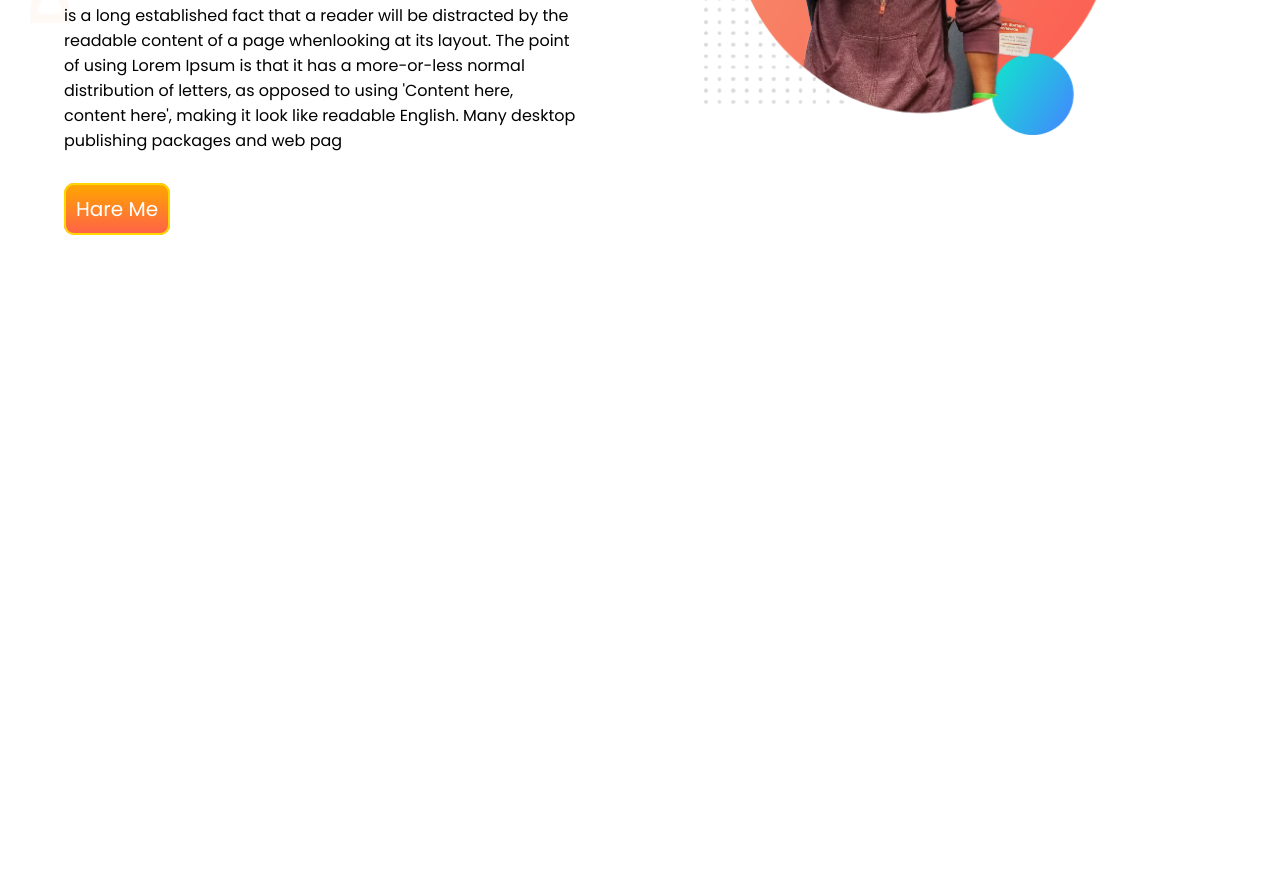
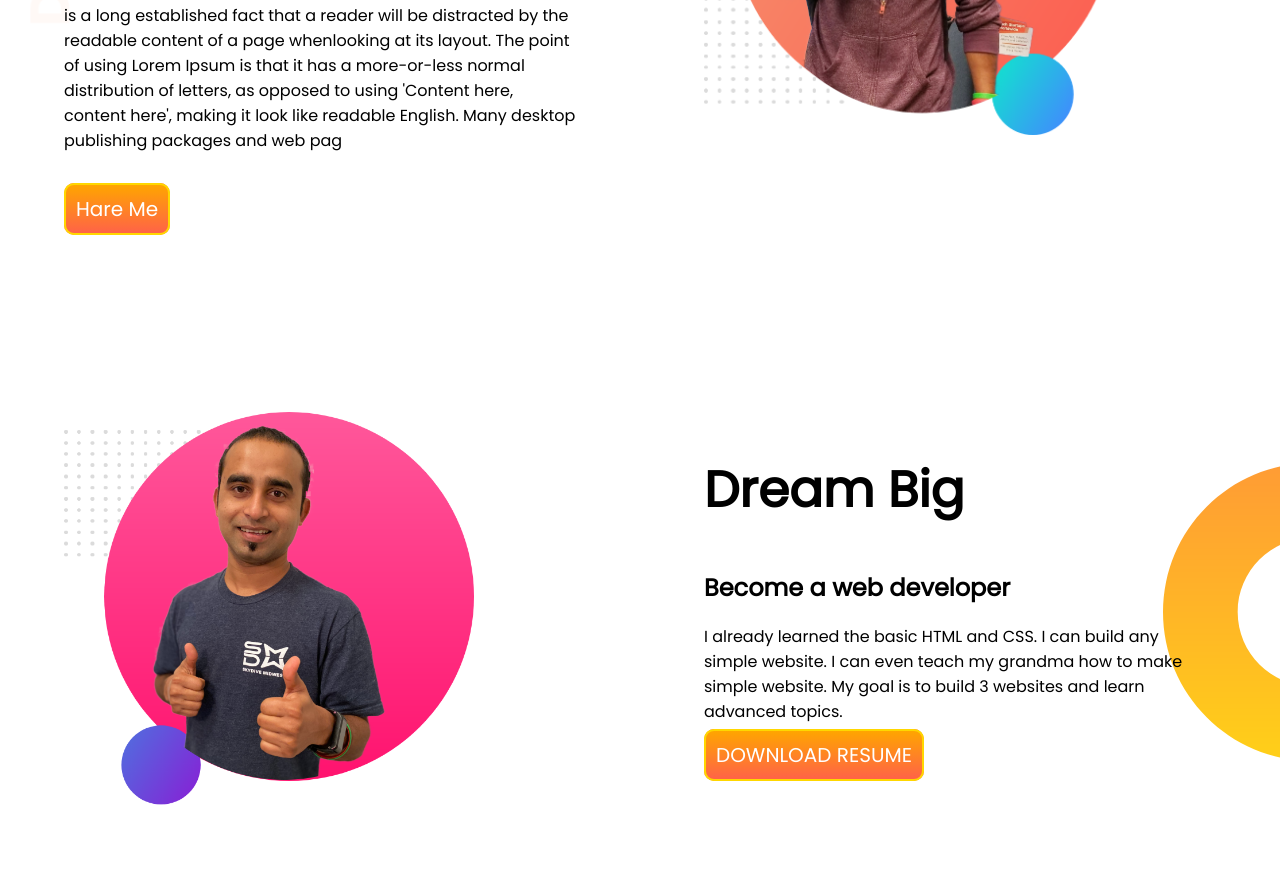
Before and after one commit to MIZANCSE094/developer-prortfolio, a plain HTML site: page index.html in a window 1280 px wide. Shown: the part 336-1215 px from the top of the page. Before the commit the page ends 800 px from the top, so only its background shows below. Drawn offline with Linux system fonts and the light colour scheme.

Commit message:
Dream section is here

```diff
--- a/index.html
+++ b/index.html
@@ -5,12 +5,13 @@
   <meta charset="UTF-8">
   <meta http-equiv="X-UA-Compatible" content="IE=edge">
   <meta name="viewport" content="width=device-width, initial-scale=1.0">
-  <title> Jankar Portfolio </title>
   <link rel="preconnect" href="https://fonts.googleapis.com">
   <link rel="preconnect" href="https://fonts.gstatic.com" crossorigin>
   <link href="https://fonts.googleapis.com/css2?family=Poppins&display=swap" rel="stylesheet">
+  <title>Peter Parker World</title>
   <link rel="stylesheet" href="style.css">
 </head>
+
 
 <body>
   <section class="top-banner">
@@ -28,6 +29,23 @@
       <img src="images/jhankar.png" alt="picture">
     </div>
   </section>
+  <section class="dream-big">
+    <div class="half-width">
+      <img src="images/jhankar2.png" alt="">
+    </div>
+    <div class="half-width">
+      <h1> Dream Big </h1>
+      <h2> Become a web developer</h2>
+      <p>
+        I already learned the basic HTML and CSS. I can build any simple website. I can even teach my grandma how to make simple website.
+        My goal is to build 3 websites and learn advanced topics.</p>
+      <a href="#" class="link-button" target="-blank">DOWNLOAD RESUME</a>
+    </div>
+
+  </section>
+
+
+
 </body>
 
 </html>
--- a/style.css
+++ b/style.css
@@ -10,6 +10,8 @@ body{
       color: orange;
   }
   section{
+      display: flex;
+      margin-bottom: 60px;
       display: flex;
   }
   .half-width{
@@ -29,9 +31,14 @@ body{
       border:2px solid gold;
       border-radius: 10px;
       background-image:linear-gradient( orange,tomato);
-      font-weight: 400;
+      font-weight:400;
   }
   .top-banner{
       background-image:url(images/top-banner.png);
       background-repeat: no-repeat;
   }
+  .dream-big{
+   background-image: url(images/dream-bg.png);
+   background-repeat: no-repeat;
+   background-position:right;
+  }
```
